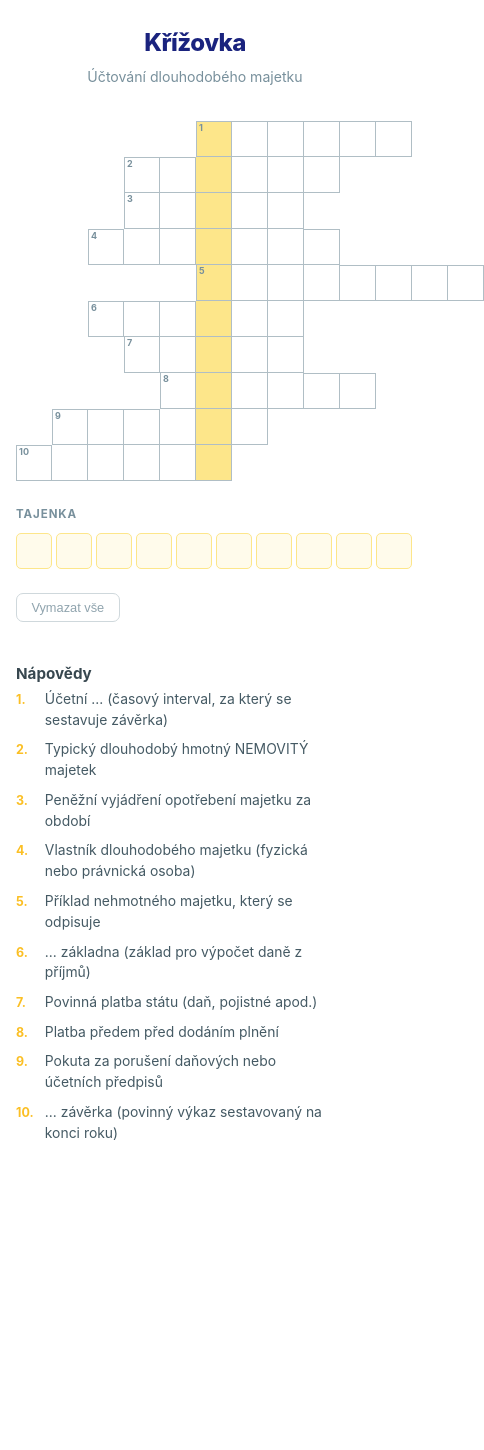
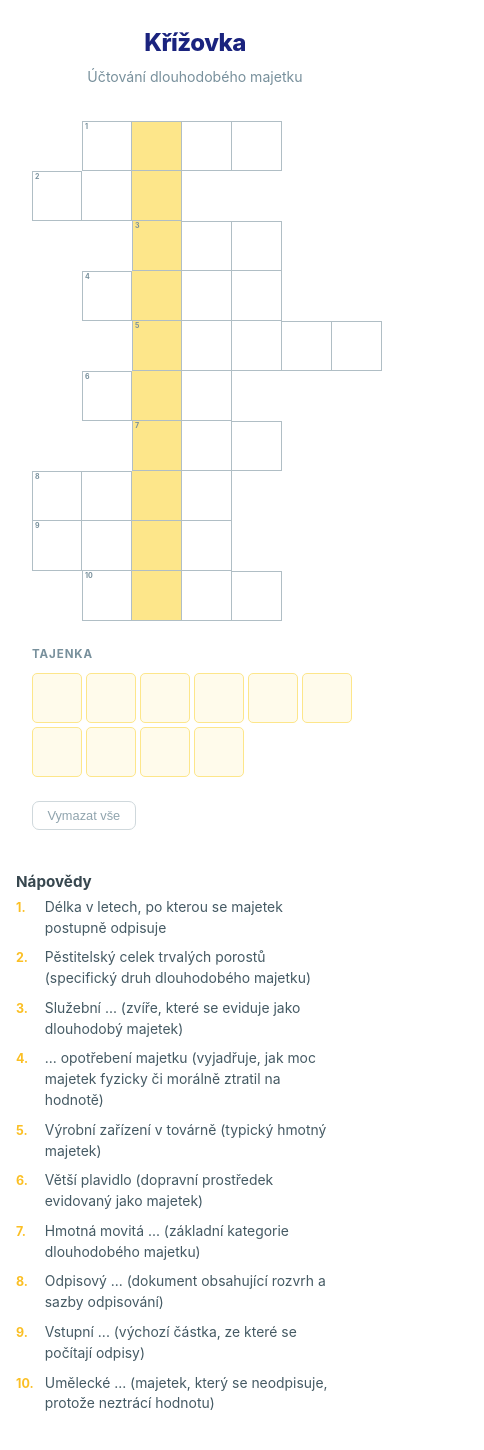
Before and after one commit to miskaslzickou/krizovka, a Vue app: page / in a window 390 px wide. Shown: the top 1450 px of the page, 484 px wide, since content can reach past the window. Before the commit the page ends 1208 px from the top, so only its background shows below. Built offline with nearby package versions, Linux system fonts and the light colour scheme.

Commit message:
updated words to not have overflow

```diff
--- a/src/App.vue
+++ b/src/App.vue
@@ -19,10 +19,12 @@ import { crossword } from './data/crossword.js'
 </template>
 
 <style scoped>
+
 .app {
   padding: 1.5rem 1rem 4rem;
   max-width: 960px;
   margin: 0 auto;
+   overflow-x: hidden;
 }
 
 .app-header {
--- a/src/components/CrosswordBoard.vue
+++ b/src/components/CrosswordBoard.vue
@@ -168,19 +168,24 @@ const isSolved = computed(() => {
 <style scoped>
 /* ── Proměnné ────────────────────────────────────────────────────────────── */
 .board {
-  --cell:   50px;
+  /*
+   * --cell se automaticky přizpůsobí šířce viewportu:
+   * (100vw - 2rem padding) / totalCols → min 22px, max 50px
+   * Žádný overflow, žádné media breakpointy pro velikost buňky.
+   */
+  --cell: clamp(22px, calc((100vw - 2rem) / var(--total-cols)), 50px);
   --border: #b0bec5;
   --tajenka-yellow:      #fde68a;
   --tajenka-yellow-dark: #fbbf24;
-  margin-right: 3%;
+
   display: flex;
   flex-direction: column;
   align-items: flex-start;
+
   gap: 1.5rem;
-}
-
-@media (max-width: 560px) {
-  .board { --cell: 36px; }
+  width: 100%;
+  box-sizing: border-box;
+  padding: 0 1rem;
 }
 
 /* ── CSS Grid mřížka ─────────────────────────────────────────────────────── */
@@ -188,18 +193,11 @@ const isSolved = computed(() => {
   display: grid;
   grid-template-columns: repeat(var(--total-cols), var(--cell));
   grid-auto-rows: var(--cell);
-  /* Šířka přesně ohraničuje obsazené sloupce */
   width: calc(var(--total-cols) * var(--cell));
+  max-width: 100%;
 }
 
 /* ── Políčko ────────────────────────────────────────────────────────────── */
-/*
- * Strategie bez zdvojeného okraje:
- *   – každá buňka má VŽDY border-right + border-bottom
- *   – border-top  = jen pokud nad buňkou není jiná buňka  (třída .cell--top)
- *   – border-left = jen první buňka v řádku (li === 0)    (třída .cell--left)
- * → každá hrana mřížky se nakreslí přesně jednou.
- */
 .cell {
   box-sizing: border-box;
   width:  var(--cell);
@@ -213,8 +211,6 @@ const isSolved = computed(() => {
 
 .cell--top  { border-top:  1px solid var(--border); }
 .cell--left { border-left: 1px solid var(--border); }
-
-/* Tajenka sloupec – žlutý */
 .cell--tajenka { --cell-bg: var(--tajenka-yellow); }
 
 /* ── Validační stavy ────────────────────────────────────────────────────── */
@@ -225,9 +221,9 @@ const isSolved = computed(() => {
 .cell--wrong.cell--tajenka { --cell-bg: #fca5a5; }
 .cell--wrong input          { color: #dc2626; }
 
-.cell--correct              { --cell-bg: #bdcac2; }
-.cell--correct.cell--tajenka{ --cell-bg: #86efac; }
-.cell--correct input        { color: #15803d; }
+.cell--correct               { --cell-bg: #90d1a9; }
+.cell--correct.cell--tajenka { --cell-bg: #86efac; }
+.cell--correct input         { color: #15803d; }
 
 @keyframes shake {
   0%, 100% { transform: translateX(0); }
@@ -241,7 +237,7 @@ const isSolved = computed(() => {
 .cell__num {
   position: absolute;
   top: 1px; left: 2px;
-  font-size: 9px;
+  font-size: clamp(6px, 1.8vw, 9px);
   font-weight: 700;
   color: #78909c;
   pointer-events: none;
@@ -257,7 +253,7 @@ const isSolved = computed(() => {
   border: none;
   background: transparent;
   text-align: center;
-  font-size: clamp(0.8rem, 2.8vw, 1.1rem);
+  font-size: clamp(0.6rem, 3.5vw, 1.1rem);
   font-weight: 700;
   color: #1a1a2e;
   text-transform: uppercase;
@@ -285,7 +281,11 @@ const isSolved = computed(() => {
   color: #78909c;
 }
 
-.tajenka__cells { display: flex; gap: 4px; }
+.tajenka__cells {
+  display: flex;
+  gap: 4px;
+  flex-wrap: wrap;  /* zalamuje na velmi malých displejích */
+}
 
 .tajenka__cell {
   box-sizing: border-box;
@@ -296,7 +296,7 @@ const isSolved = computed(() => {
   display: flex;
   align-items: center;
   justify-content: center;
-  font-size: clamp(0.8rem, 2.8vw, 1.1rem);
+  font-size: clamp(0.6rem, 3.5vw, 1.1rem);
   font-weight: 700;
   color: #a16207;
   text-transform: uppercase;
--- a/src/data/crossword.js
+++ b/src/data/crossword.js
@@ -1,23 +1,23 @@
 export const crossword = {
-  id: 'odpisovani',
+  id: 'odpisovani_kratke',
   title: 'Křížovka',
   subtitle: 'Účtování dlouhodobého majetku',
 
-  // Tajenka 'ODPISOVÁNÍ' – každý řádek musí mít správné písmeno na sloupci 5 (0-indexed)
-  tajenkaCol: 5,
+  // Tajenka 'ODPISOVÁNÍ' – každý řádek musí mít správné písmeno na sloupci 2 (0-indexed)
+  tajenkaCol: 2,
   tajenkaWord: 'ODPISOVÁNÍ',
-  totalCols: 11,
+  totalCols: 7, // Nejdelší přesah je u slova STROJ (start 2 + 5 písmen = 7)
 
   rows: [
-    { num: 1,  start: 5, word: 'OBDOBÍ',   hint: 'Účetní ... (časový interval, za který se sestavuje závěrka)' },
-    { num: 2,  start: 3, word: 'BUDOVA',   hint: 'Typický dlouhodobý hmotný NEMOVITÝ majetek' },
-    { num: 3,  start: 3, word: 'ODPIS',    hint: 'Peněžní vyjádření opotřebení majetku za období' },
-    { num: 4,  start: 2, word: 'MAJITEL',  hint: 'Vlastník dlouhodobého majetku (fyzická nebo právnická osoba)' },
-    { num: 5,  start: 5, word: 'SOFTWARE', hint: 'Příklad nehmotného majetku, který se odpisuje' },
-    { num: 6,  start: 2, word: 'DAŇOVÁ',   hint: '... základna (základ pro výpočet daně z příjmů)' },
-    { num: 7,  start: 3, word: 'ODVOD',    hint: 'Povinná platba státu (daň, pojistné apod.)' },
-    { num: 8,  start: 4, word: 'ZÁLOHA',   hint: 'Platba předem před dodáním plnění' },
-    { num: 9,  start: 1, word: 'SANKCE',   hint: 'Pokuta za porušení daňových nebo účetních předpisů' },
-    { num: 10, start: 0, word: 'ÚČETNÍ',   hint: '... závěrka (povinný výkaz sestavovaný na konci roku)' },
+    { num: 1,  start: 1, word: 'DOBA',  hint: 'Délka v letech, po kterou se majetek postupně odpisuje' },
+    { num: 2,  start: 0, word: 'SAD',   hint: 'Pěstitelský celek trvalých porostů (specifický druh dlouhodobého majetku)' },
+    { num: 3,  start: 2, word: 'PES',   hint: 'Služební ... (zvíře, které se eviduje jako dlouhodobý majetek)' },
+    { num: 4,  start: 1, word: 'MÍRA',   hint: '... opotřebení majetku (vyjadřuje, jak moc majetek fyzicky či morálně ztratil na hodnotě)' },
+    { num: 5,  start: 2, word: 'STROJ', hint: 'Výrobní zařízení v továrně (typický hmotný majetek)' },
+    { num: 6,  start: 1, word: 'LOĎ',   hint: 'Větší plavidlo (dopravní prostředek evidovaný jako majetek)' },
+    { num: 7,  start: 2, word: 'VĚC',   hint: 'Hmotná movitá ... (základní kategorie dlouhodobého majetku)' },
+    { num: 8,  start: 0, word: 'PLÁN',  hint: 'Odpisový ... (dokument obsahující rozvrh a sazby odpisování)' },
+    { num: 9,  start: 0, word: 'CENA',  hint: 'Vstupní ... (výchozí částka, ze které se počítají odpisy)' },
+    { num: 10, start: 1, word: 'DÍLO',  hint: 'Umělecké ... (majetek, který se neodpisuje, protože neztrácí hodnotu)' },
   ],
 }
```
